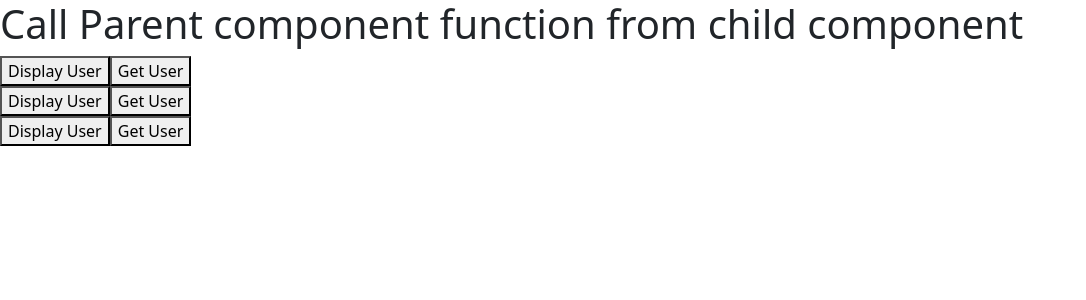
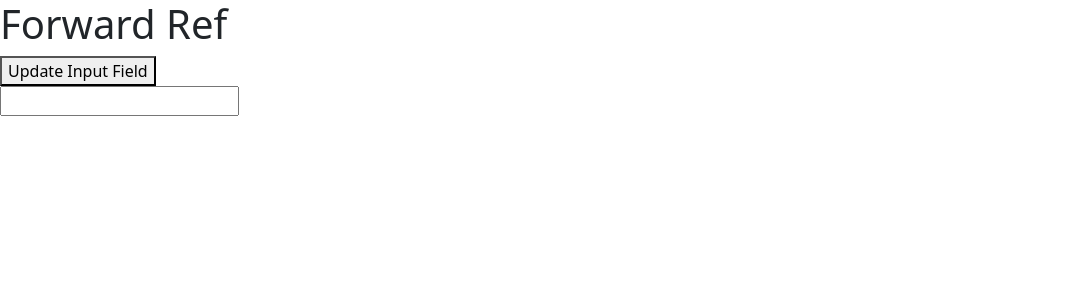
Before and after one commit to aggarwal123anshika/React-tutorial, a React (Vite) app in the folder react-blog/: page / in a window 1280 px wide. Shown: the top 300 px of the page, without its empty margins (0-1086 px from the left). Built offline with nearby package versions, Linux system fonts and the light colour scheme.

Commit message:
forwardRef in React

```diff
--- a/react-blog/src/App.jsx
+++ b/react-blog/src/App.jsx
@@ -862,20 +862,45 @@
 
 
 // PASS FUNCTION IN COMPONENT AS PROPS
-import PassFunctionUser from './PassFunctionUser'
+// import PassFunctionUser from './PassFunctionUser'
+// function App() {
+//   const displayName = (name) => {
+//     alert(name)
+//   }
+//   const getUser = ()=> {
+//     alert("get user function called")
+//   }
+//   return (
+//     <>
+//       <h1>Call Parent component function from child component</h1>
+//       <PassFunctionUser displayName={displayName} name="anshu" getUser={getUser}/>
+//       <PassFunctionUser displayName={displayName} name="aggarwal" getUser={getUser}/>
+//       <PassFunctionUser displayName={displayName} name="vanshka" getUser={getUser}/>
+//     </>
+//   )
+// }
+// export default App;
+
+
+
+
+// FORWARD REF IN REACT
+// import { useRef } from"react";
+import UserInput from "./UserInput";
 function App() {
-  const displayName = (name) => {
-    alert(name)
-  }
-  const getUser = ()=> {
-    alert("get user function called")
+  const inputref = useRef(null)
+
+  const updateInput = () => {
+    inputref.current.value = 1000;
+    inputref.current.focus();
+    inputref.current.style.color = "red";
+
   }
   return (
     <>
-      <h1>Call Parent component function from child component</h1>
-      <PassFunctionUser displayName={displayName} name="anshu" getUser={getUser}/>
-      <PassFunctionUser displayName={displayName} name="aggarwal" getUser={getUser}/>
-      <PassFunctionUser displayName={displayName} name="vanshka" getUser={getUser}/>
+      <h1>Forward Ref</h1>
+      <button onClick={updateInput}>Update Input Field</button>
+      <UserInput ref={inputref} />
     </>
   )
 }
--- /dev/null
+++ b/react-blog/src/UserInput.jsx
@@ -0,0 +1,21 @@
+// import { forwardRef } from "react";
+
+// const UserInput = (props,ref) => {
+//     return (
+//         <div>
+//             <input type="text" ref={ref}/>
+//         </div>
+//     )
+// }
+// export default forwardRef(UserInput);
+
+
+// 2ND WAY MOSTYLE USED IN REACT 19 AND SIMPLE ALSO TO USE FORWARDREF
+const UserInput = (props) => {
+    return (
+        <div>
+            <input type="text" ref={props.ref}/>
+        </div>
+    )
+}
+export default UserInput;
```
